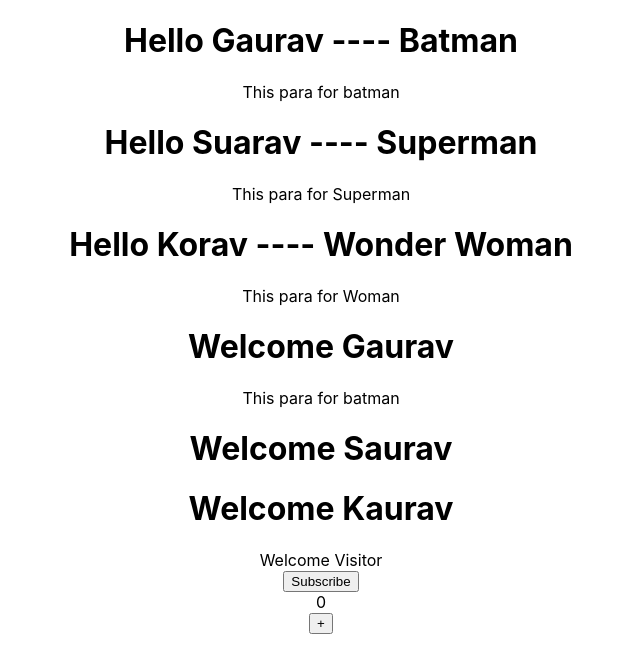
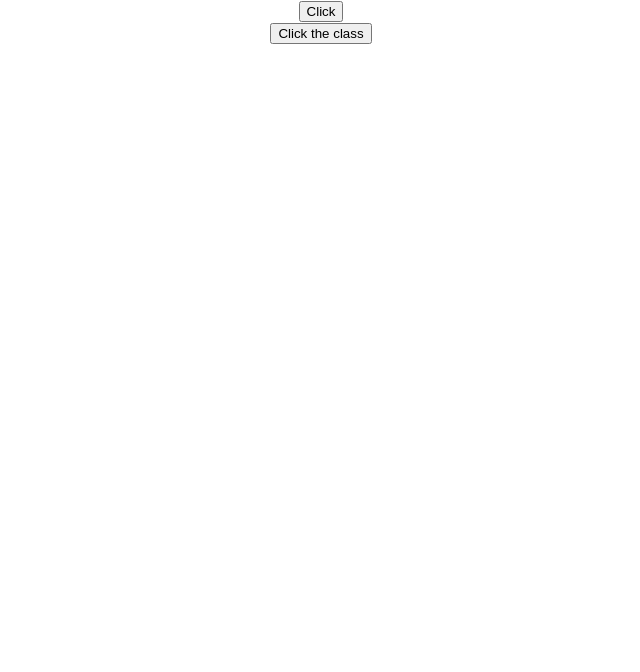
Before and after one commit to grvrjt/react-basics, a React (Create React App) app: page / in a window 1280 px wide. Shown: the top 672 px of the page, without its empty margins (319-959 px from the left). Built offline with nearby package versions, Linux system fonts and the light colour scheme.

Commit message:
Feat :"Evenr Handler "

```diff
--- a/src/App.js
+++ b/src/App.js
@@ -2,12 +2,14 @@ import Greet from "./components/Greet";
 import Welcome from "./components/Welcome";
 import Message from "./components/Message";
 import Counter from "./components/Counter";
+import ClassClick from './components/ClassClick';
+import FunctionClick from './components/FunctionClick';
 import "./App.css";
 
 function App() {
   return (
     <div className="App">
-      <Greet name="Gaurav" heroName="Batman">
+      {/* <Greet name="Gaurav" heroName="Batman">
         <p>This para for batman</p>
       </Greet>
       <Greet name="Suarav" heroName="Superman">
@@ -23,7 +25,10 @@ function App() {
       <Welcome name="Saurav" />
       <Welcome name="Kaurav" />
       <Message />
-      <Counter />
+      <Counter /> */}
+
+      <FunctionClick />
+      <ClassClick />
     </div>
   );
 }
--- /dev/null
+++ b/src/components/ClassClick.js
@@ -0,0 +1,16 @@
+import React, { Component } from "react";
+class ClassClick extends Component {
+  clickHandler() {
+    console.log("Click from class");
+  }
+
+  render() {
+    return (
+      <div>
+        <button onClick={this.clickHandler}>Click the class</button>
+      </div>
+    );
+  }
+}
+
+export default ClassClick;
--- /dev/null
+++ b/src/components/FunctionClick.js
@@ -0,0 +1,15 @@
+import React from "react";
+
+function FunctionClick() {
+  function clickHandler() {
+    console.log("Click from the function");
+  }
+
+  return (
+    <div>
+      <button onClick={clickHandler}>Click</button>
+    </div>
+  );
+}
+
+export default FunctionClick;
```
